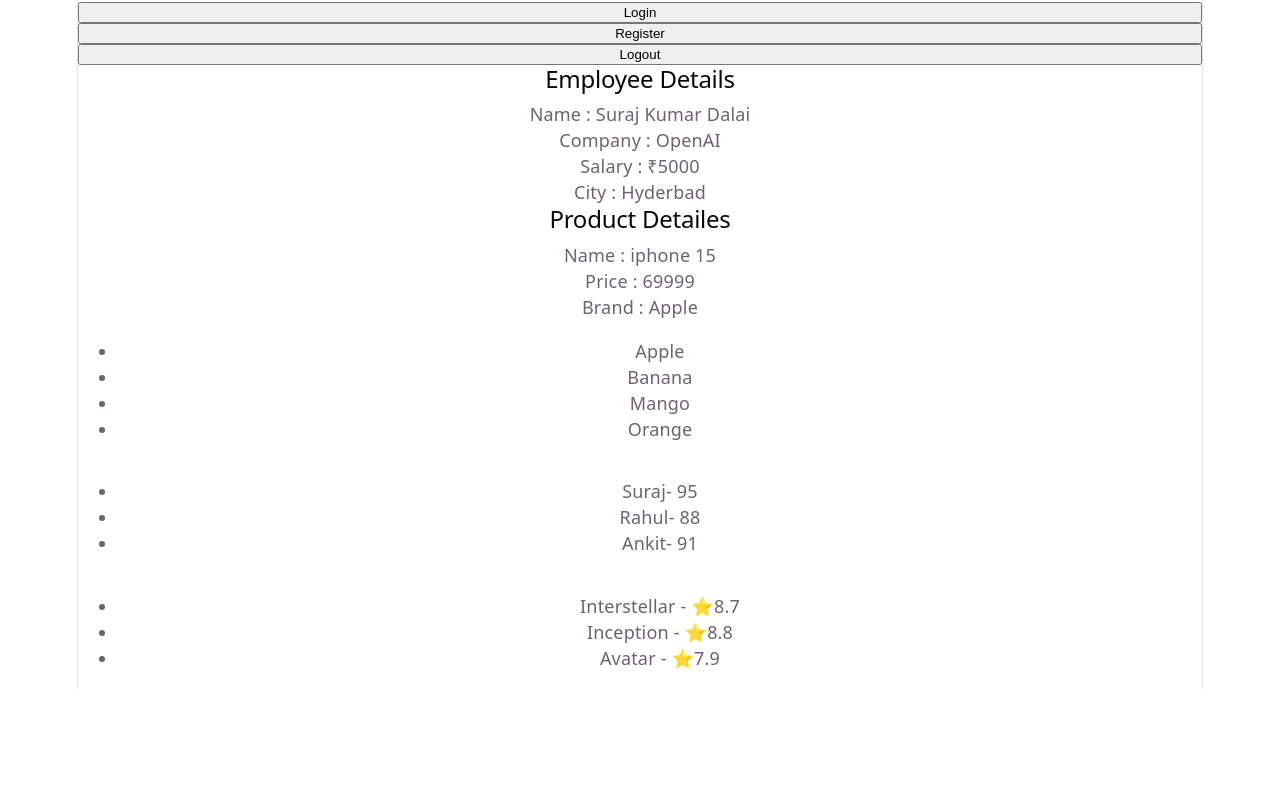
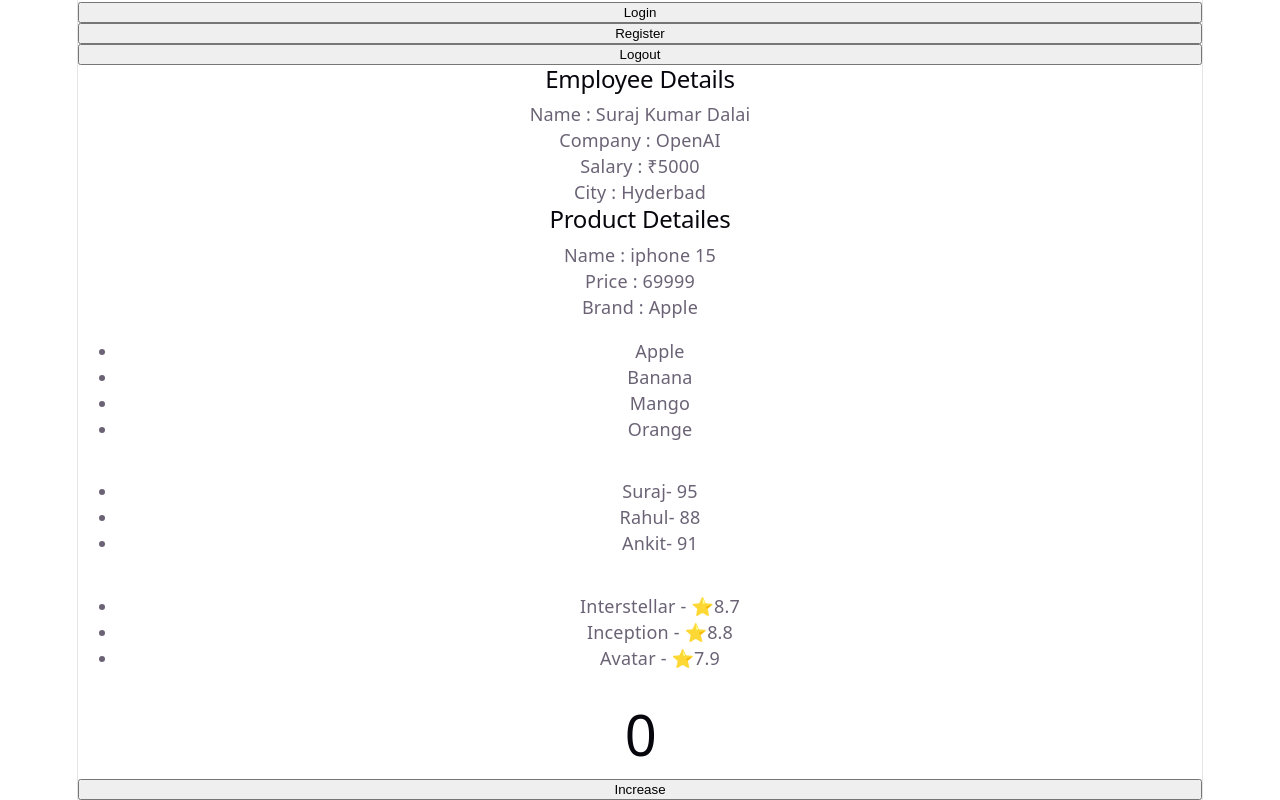
Before and after one commit to SurajKumarDalai/react-learning, a React (Vite) app: page / in a window 1280 px wide. Shown: the part 177-977 px from the top of the page. Before the commit the page ends 866 px from the top, so only its background shows below. Built offline with nearby package versions, Linux system fonts and the light colour scheme.

Commit message:
Learning the usestate withe counter practice

```diff
--- a/src/App.jsx
+++ b/src/App.jsx
@@ -7,6 +7,7 @@
 import List from "./components/List";
 import StudentList from "./components/StudentList";
 import MovieList from "./components/MovieList";
+import Counter from "./components/Counter-State";
 
 function App(){
 
@@ -82,6 +83,8 @@
     <StudentList students = {students}/>
 
     <MovieList movies={movies}/>
+
+    <Counter/>
     </>
     );
 
--- /dev/null
+++ b/src/components/Counter-State.jsx
@@ -0,0 +1,16 @@
+import { useState } from "react";
+
+function Counter(){
+
+    const [count, setCount] = useState(0);
+
+    return (
+
+        <>
+        <h1>{count}</h1>
+
+        <button onClick={() => setCount(count + 1)}>Increase</button>
+        </>
+    );
+}
+export default Counter;
```
